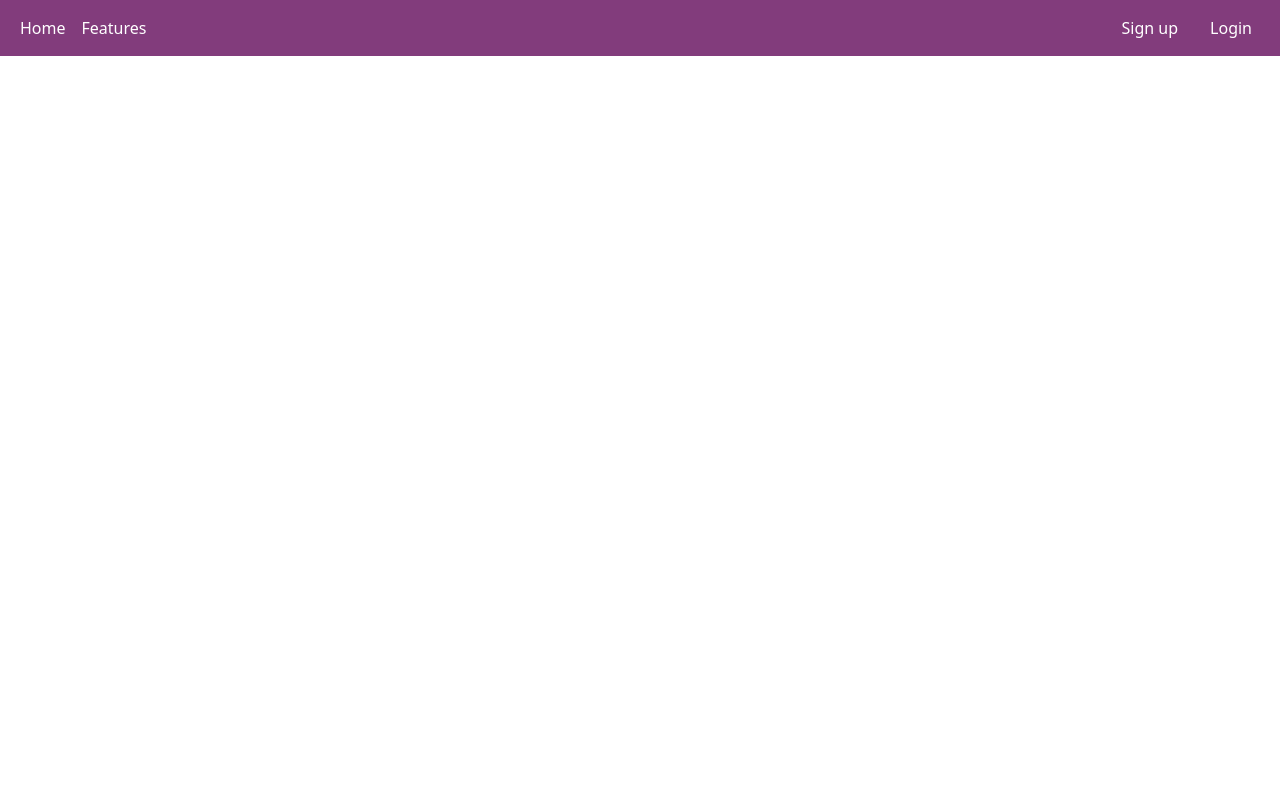
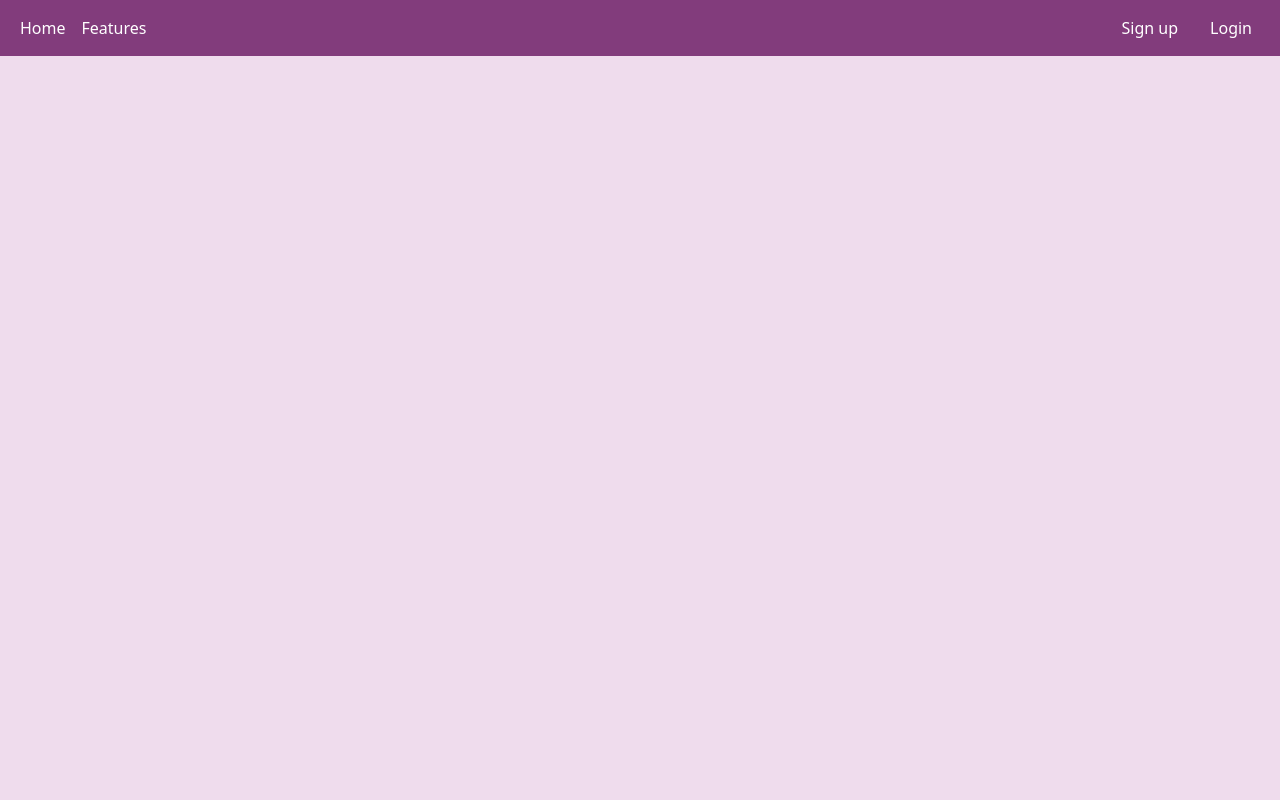
Before and after one commit to JacekHordyj/First-project, a Django app: page /gallery/ in a window 1280 px wide. Run offline with Django 3.2, Linux system fonts and the light colour scheme.

Commit message:
background color change

```diff
--- a/gallery/templates/gallery/index.html
+++ b/gallery/templates/gallery/index.html
@@ -12,7 +12,16 @@
     <!--<link rel="stylesheet" href="master.css">-->
 </head>
 <body>
+<style>
+  body {
+  display: flex;
+  align-items: center;
+  padding-top: 40px;
+  padding-bottom: 40px;
+  background-color: #efdced/*#f5f5f5*/;
 
+}
+</style>
 
         <nav class="navbar navbar-expand-lg fixed-top navbar-dark pb-100" style="background-color: #823c7c;">
           <div class="container-fluid">
```
